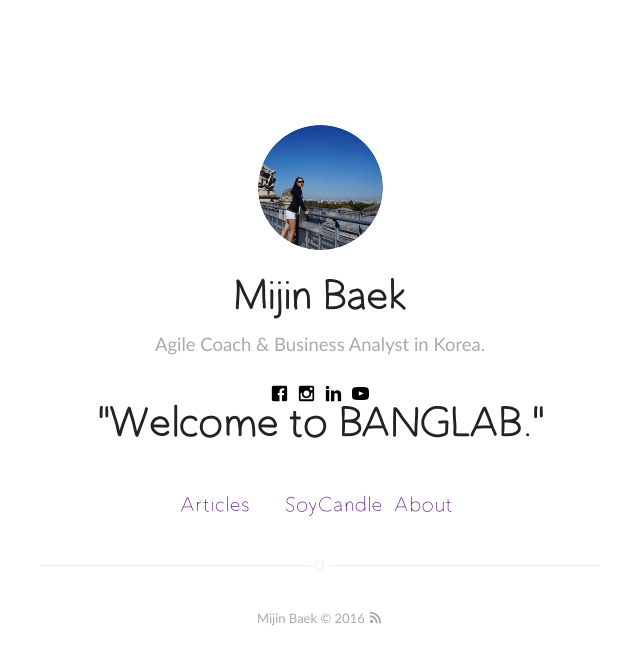
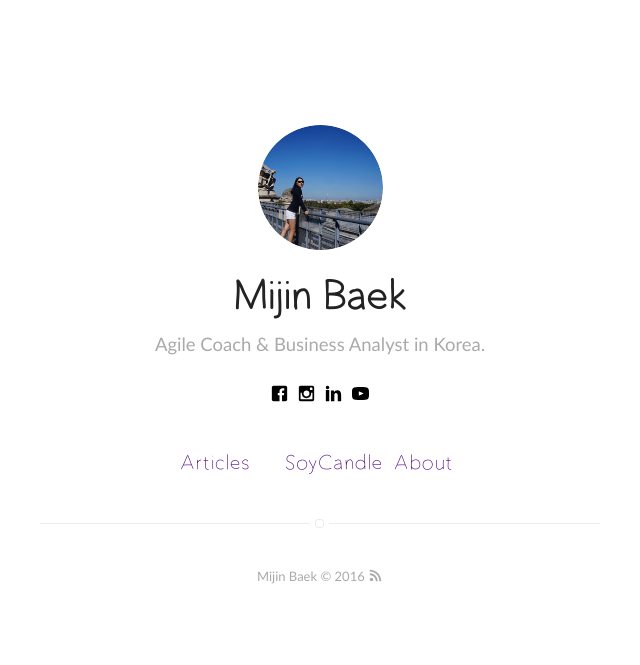
Before and after one commit to midaeng/maintest, a Jekyll site: the page built from index.html, in a window 1280 px wide. Shown: the top 665 px of the page, without its empty margins (320-960 px from the left). Built offline with Jekyll 4.4.1, drawn with Linux system fonts in a browser that asks for light colours.

Commit message:
Init maintest

```diff
--- a/_includes/header.html
+++ b/_includes/header.html
@@ -15,8 +15,6 @@
             <a href="{{ site.youtube }}" target="_blank"><svg class="icon icon-youtube"><use xlink:href="#icon-youtube"></use></svg></a>
             <!-- <a href="mailto:{{ site.email }}" target="_blank"><svg class="icon icon-mail"><use xlink:href="#icon-mail"></use></svg></a> -->
         </div>
-        <h1>{{ site.bio2 }}</h1>
-
     </header>
 {% endif %}
 
```
